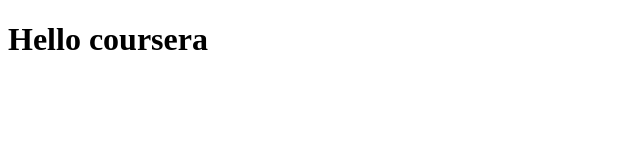
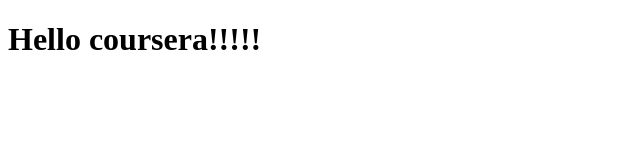
Before and after one commit to Lori-Loha/coursera-test, a plain HTML site: page index.html in a window 1280 px wide. Shown: the full height of the page, 0-640 px from the left. Drawn offline with Linux system fonts and the light colour scheme.

Commit message:
Update index.html

```diff
--- a/index.html
+++ b/index.html
@@ -4,6 +4,6 @@
         <title>Hello Coursera!</title>
     </head>
     <body>
-        <h1>Hello coursera</h1>
+        <h1>Hello coursera!!!!!</h1>
     </body>
 </html>
```
